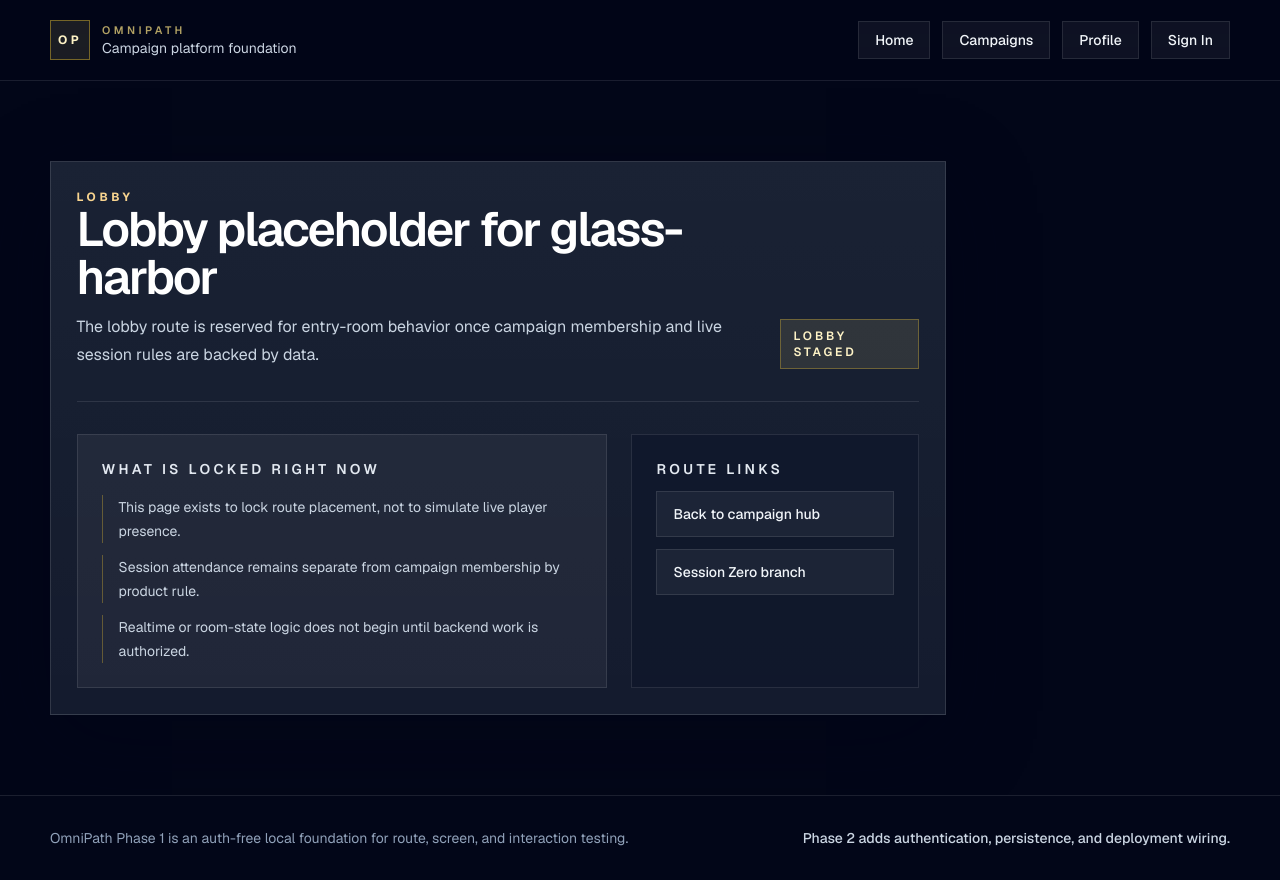
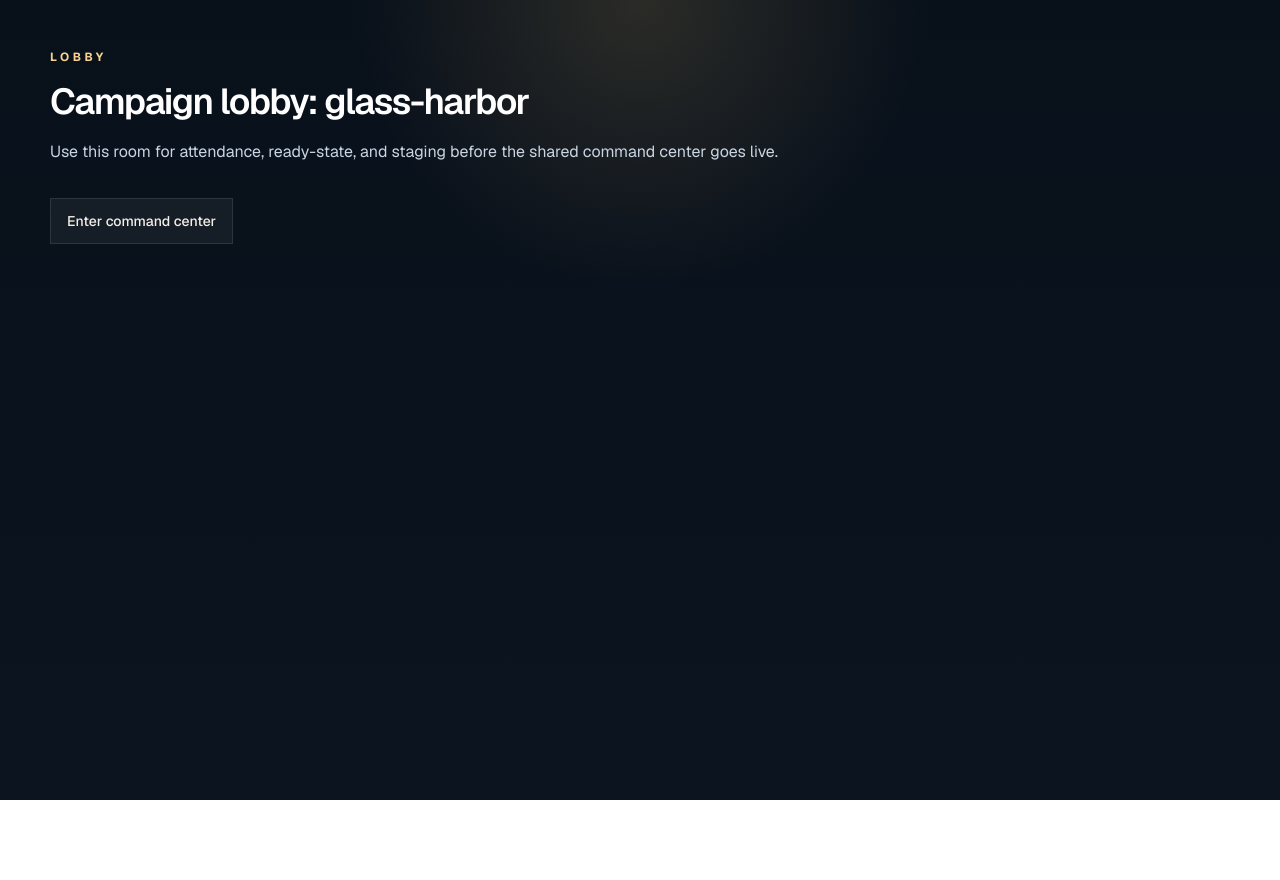
Before and after one commit to xrkr80hd/OmniPath, a Next.js app: page /campaigns/glass-harbor/lobby in a window 1280 px wide. After the commit the page ends 800 px from the top, so only its background shows below. Built offline with nearby package versions, Linux system fonts and the light colour scheme.

Commit message:
refactor: remove legacy placeholder chrome

```diff
--- a/src/app/campaigns/[campaignId]/lobby/page.tsx
+++ b/src/app/campaigns/[campaignId]/lobby/page.tsx
@@ -1,6 +1,6 @@
-import { RoutePlaceholder } from "@/components/layout/RoutePlaceholder";
-import { SiteFooter } from "@/components/layout/SiteFooter";
-import { SiteHeader } from "@/components/layout/SiteHeader";
+import Link from "next/link";
+
+import { SimpleShell } from "@/components/omnipath/support/SimpleShell";
 
 type CampaignLobbyPageProps = {
   params: Promise<{
@@ -12,27 +12,14 @@ export default async function CampaignLobbyPage({ params }: CampaignLobbyPagePro
   const { campaignId } = await params;
 
   return (
-    <div className="min-h-screen bg-slate-950 text-slate-100">
-      <SiteHeader />
-      <RoutePlaceholder
-        eyebrow="Lobby"
-        title={`Lobby placeholder for ${campaignId}`}
-        summary="The lobby route is reserved for entry-room behavior once campaign membership and live session rules are backed by data."
-        status="lobby staged"
-        notes={[
-          "This page exists to lock route placement, not to simulate live player presence.",
-          "Session attendance remains separate from campaign membership by product rule.",
-          "Realtime or room-state logic does not begin until backend work is authorized.",
-        ]}
-        links={[
-          { href: `/campaigns/${campaignId}`, label: "Back to campaign hub" },
-          {
-            href: `/campaigns/${campaignId}/session-zero`,
-            label: "Session Zero branch",
-          },
-        ]}
-      />
-      <SiteFooter />
-    </div>
+    <SimpleShell
+      eyebrow="Lobby"
+      title={`Campaign lobby: ${campaignId}`}
+      summary="Use this room for attendance, ready-state, and staging before the shared command center goes live."
+    >
+      <Link href={`/campaigns/${campaignId}`} className="inline-flex border border-white/10 bg-white/5 px-4 py-3 text-sm font-medium text-slate-100 transition hover:border-amber-300/30 hover:bg-amber-200/10 hover:text-amber-100">
+        Enter command center
+      </Link>
+    </SimpleShell>
   );
 }
--- a/src/app/campaigns/[campaignId]/session-zero/page.tsx
+++ b/src/app/campaigns/[campaignId]/session-zero/page.tsx
@@ -1,6 +1,6 @@
-import { RoutePlaceholder } from "@/components/layout/RoutePlaceholder";
-import { SiteFooter } from "@/components/layout/SiteFooter";
-import { SiteHeader } from "@/components/layout/SiteHeader";
+import Link from "next/link";
+
+import { SimpleShell } from "@/components/omnipath/support/SimpleShell";
 
 type SessionZeroPageProps = {
   params: Promise<{
@@ -12,24 +12,14 @@ export default async function SessionZeroPage({ params }: SessionZeroPageProps)
   const { campaignId } = await params;
 
   return (
-    <div className="min-h-screen bg-slate-950 text-slate-100">
-      <SiteHeader />
-      <RoutePlaceholder
-        eyebrow="Session Zero"
-        title={`Create-new-character flow for ${campaignId}`}
-        summary="The MVP character entry path is locked to Session Zero creation only. Import and existing-character selection remain out of scope for this local pass."
-        status="creation staged"
-        notes={[
-          "Session Zero is the only locked MVP character-entry path right now.",
-          "Phase 1 is for route and screen testing, not saved character data.",
-          "This route exists so the campaign branch already knows where character creation belongs.",
-        ]}
-        links={[
-          { href: `/campaigns/${campaignId}`, label: "Back to campaign hub" },
-          { href: "/characters/vale-warden", label: "Character sheet placeholder" },
-        ]}
-      />
-      <SiteFooter />
-    </div>
+    <SimpleShell
+      eyebrow="Session Zero"
+      title={`Build a new character for ${campaignId}`}
+      summary="Keep Session Zero focused on character creation and party setup, not on the old branching screen flow."
+    >
+      <Link href="/characters/vale-warden" className="inline-flex border border-white/10 bg-white/5 px-4 py-3 text-sm font-medium text-slate-100 transition hover:border-amber-300/30 hover:bg-amber-200/10 hover:text-amber-100">
+        Open companion preview
+      </Link>
+    </SimpleShell>
   );
 }
--- a/src/app/profile/page.tsx
+++ b/src/app/profile/page.tsx
@@ -1,27 +1,11 @@
-import { RoutePlaceholder } from "@/components/layout/RoutePlaceholder";
-import { SiteFooter } from "@/components/layout/SiteFooter";
-import { SiteHeader } from "@/components/layout/SiteHeader";
+import { SimpleShell } from "@/components/omnipath/support/SimpleShell";
 
 export default function ProfilePage() {
   return (
-    <div className="min-h-screen bg-slate-950 text-slate-100">
-      <SiteHeader />
-      <RoutePlaceholder
-        eyebrow="Profile"
-        title="Profile hub route for the auth-free test phase."
-        summary="Phase 1 uses this screen as an open profile destination so navigation, layout, and eventual page ownership can be tested without authentication."
-        status="phase 1 open"
-        notes={[
-          "This route is open on purpose during the current Docker test phase.",
-          "Profile ownership and user-linked data begin in Phase 2.",
-          "The route exists now so the navigation map stays stable while backend work is deferred.",
-        ]}
-        links={[
-          { href: "/login", label: "Sign-in route" },
-          { href: "/campaigns", label: "Campaign browser" },
-        ]}
-      />
-      <SiteFooter />
-    </div>
+    <SimpleShell
+      eyebrow="Profile"
+      title="Profile stays staged for the later account phase"
+      summary="This route stays minimal until user-linked data and ownership rules are authorized."
+    />
   );
 }
--- a/src/components/layout/RoutePlaceholder.tsx
+++ /dev/null
@@ -1,86 +0,0 @@
-import Link from "next/link";
-import type { ReactNode } from "react";
-
-type RoutePlaceholderLink = {
-  href: string;
-  label: string;
-};
-
-type RoutePlaceholderProps = {
-  eyebrow: string;
-  title: string;
-  summary: string;
-  status: string;
-  notes: string[];
-  links?: RoutePlaceholderLink[];
-  children?: ReactNode;
-};
-
-export function RoutePlaceholder({
-  eyebrow,
-  title,
-  summary,
-  status,
-  notes,
-  links = [],
-  children,
-}: RoutePlaceholderProps) {
-  return (
-    <main className="min-h-[calc(100vh-10rem)] bg-slate-950">
-      <section className="omni-shell py-20">
-        <div className="omni-card max-w-4xl">
-          <p className="omni-kicker">{eyebrow}</p>
-          <div className="flex flex-col gap-4 border-b border-white/10 pb-8 md:flex-row md:items-end md:justify-between">
-            <div className="space-y-3">
-              <h1 className="text-4xl font-semibold tracking-[-0.04em] text-white md:text-5xl">
-                {title}
-              </h1>
-              <p className="max-w-2xl text-base leading-7 text-slate-300">
-                {summary}
-              </p>
-            </div>
-            <span className="inline-flex items-center border border-amber-300/30 bg-amber-200/10 px-3 py-2 text-xs font-semibold uppercase tracking-[0.24em] text-amber-100">
-              {status}
-            </span>
-          </div>
-
-          <div className="grid gap-6 pt-8 lg:grid-cols-[minmax(0,1fr)_18rem]">
-            <div className="space-y-6">
-              <div className="rounded-none border border-white/10 bg-white/5 p-6">
-                <h2 className="text-sm font-semibold uppercase tracking-[0.24em] text-slate-200">
-                  What is locked right now
-                </h2>
-                <ul className="mt-4 space-y-3 text-sm leading-6 text-slate-300">
-                  {notes.map((note) => (
-                    <li key={note} className="border-l border-amber-300/30 pl-4">
-                      {note}
-                    </li>
-                  ))}
-                </ul>
-              </div>
-
-              {children}
-            </div>
-
-            <aside className="space-y-3 rounded-none border border-white/10 bg-slate-900/80 p-6">
-              <h2 className="text-sm font-semibold uppercase tracking-[0.24em] text-slate-200">
-                Route links
-              </h2>
-              <div className="flex flex-col gap-3">
-                {links.map((link) => (
-                  <Link
-                    key={link.href}
-                    href={link.href}
-                    className="border border-white/10 bg-white/5 px-4 py-3 text-sm font-medium text-slate-100 transition hover:border-amber-300/30 hover:bg-amber-200/10 hover:text-amber-100"
-                  >
-                    {link.label}
-                  </Link>
-                ))}
-              </div>
-            </aside>
-          </div>
-        </div>
-      </section>
-    </main>
-  );
-}
--- a/src/components/layout/SiteFooter.tsx
+++ /dev/null
@@ -1,10 +0,0 @@
-export function SiteFooter() {
-  return (
-    <footer className="border-t border-white/10 bg-slate-950">
-      <div className="omni-shell flex flex-col gap-4 py-8 text-sm text-slate-400 md:flex-row md:items-center md:justify-between">
-        <p>OmniPath Phase 1 is an auth-free local foundation for route, screen, and interaction testing.</p>
-        <p className="font-medium text-slate-300">Phase 2 adds authentication, persistence, and deployment wiring.</p>
-      </div>
-    </footer>
-  );
-}
--- a/src/components/layout/SiteHeader.tsx
+++ /dev/null
@@ -1,42 +0,0 @@
-import Link from "next/link";
-
-const navItems = [
-  { href: "/", label: "Home" },
-  { href: "/campaigns", label: "Campaigns" },
-  { href: "/profile", label: "Profile" },
-  { href: "/login", label: "Sign In" },
-];
-
-export function SiteHeader() {
-  return (
-    <header className="border-b border-white/10 bg-slate-950/80 backdrop-blur-xl">
-      <div className="omni-shell flex items-center justify-between gap-6 py-5">
-        <Link href="/" className="flex items-center gap-3 text-slate-50">
-          <span className="flex h-10 w-10 items-center justify-center border border-amber-300/40 bg-amber-200/10 text-xs font-bold uppercase tracking-[0.28em] text-amber-100">
-            OP
-          </span>
-          <span>
-            <span className="block text-[0.68rem] font-semibold uppercase tracking-[0.32em] text-amber-200/70">
-              OmniPath
-            </span>
-            <span className="block text-sm text-slate-300">
-              Campaign platform foundation
-            </span>
-          </span>
-        </Link>
-
-        <nav aria-label="Primary" className="flex flex-wrap items-center gap-3">
-          {navItems.map((item) => (
-            <Link
-              key={item.href}
-              href={item.href}
-              className="rounded-none border border-white/10 bg-white/5 px-4 py-2 text-sm font-medium text-slate-100 transition hover:border-amber-300/40 hover:bg-amber-200/10 hover:text-amber-100"
-            >
-              {item.label}
-            </Link>
-          ))}
-        </nav>
-      </div>
-    </header>
-  );
-}
--- /dev/null
+++ b/src/components/omnipath/support/SimpleShell.tsx
@@ -0,0 +1,22 @@
+import type { ReactNode } from "react";
+
+export function SimpleShell({
+  eyebrow,
+  title,
+  summary,
+  children,
+}: {
+  eyebrow: string;
+  title: string;
+  summary: string;
+  children?: ReactNode;
+}) {
+  return (
+    <main className="omni-shell py-12">
+      <p className="omni-kicker">{eyebrow}</p>
+      <h1 className="mt-4 text-4xl font-semibold tracking-[-0.04em] text-white">{title}</h1>
+      <p className="mt-4 max-w-3xl text-base leading-7 text-slate-300">{summary}</p>
+      <div className="mt-8">{children}</div>
+    </main>
+  );
+}
```
Also changed, not shown: src/app/login/page.tsx (+6 -22 lines), 4 other files (tests, documents, lock files or other folders).
